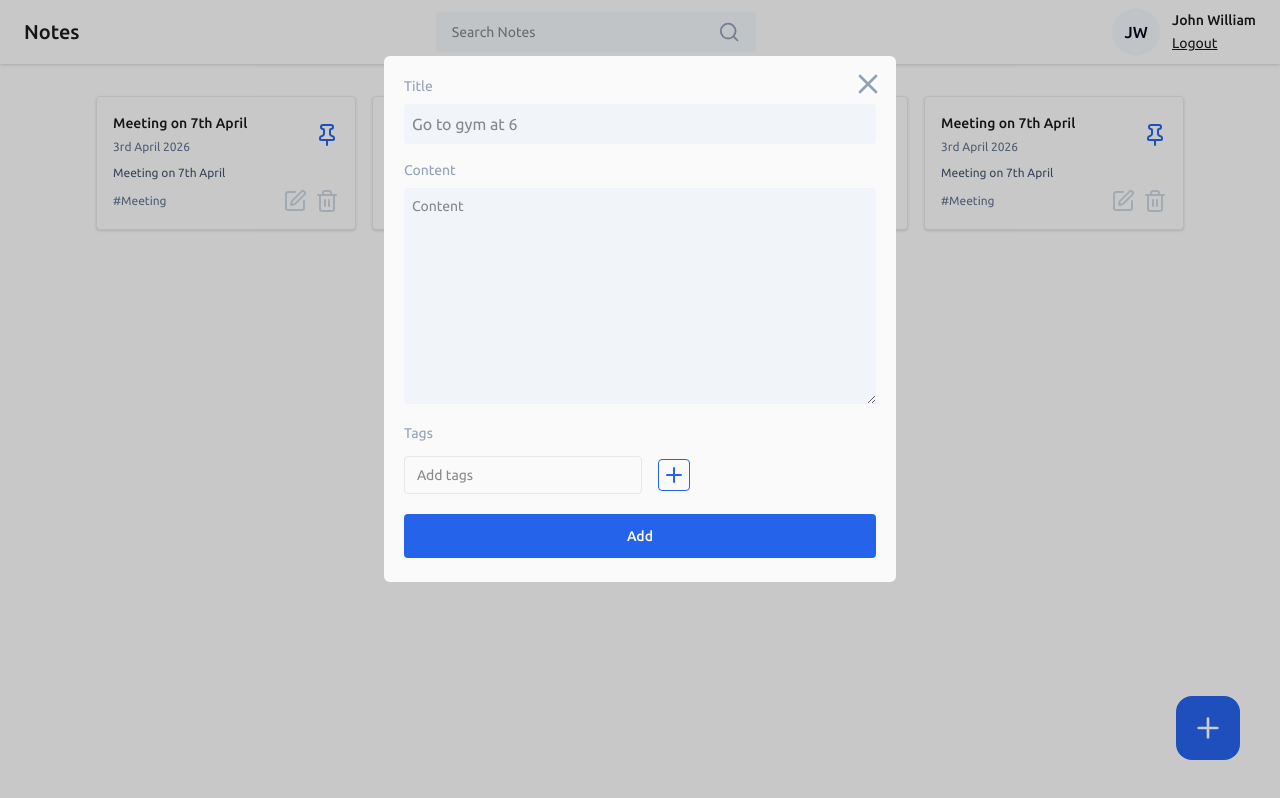
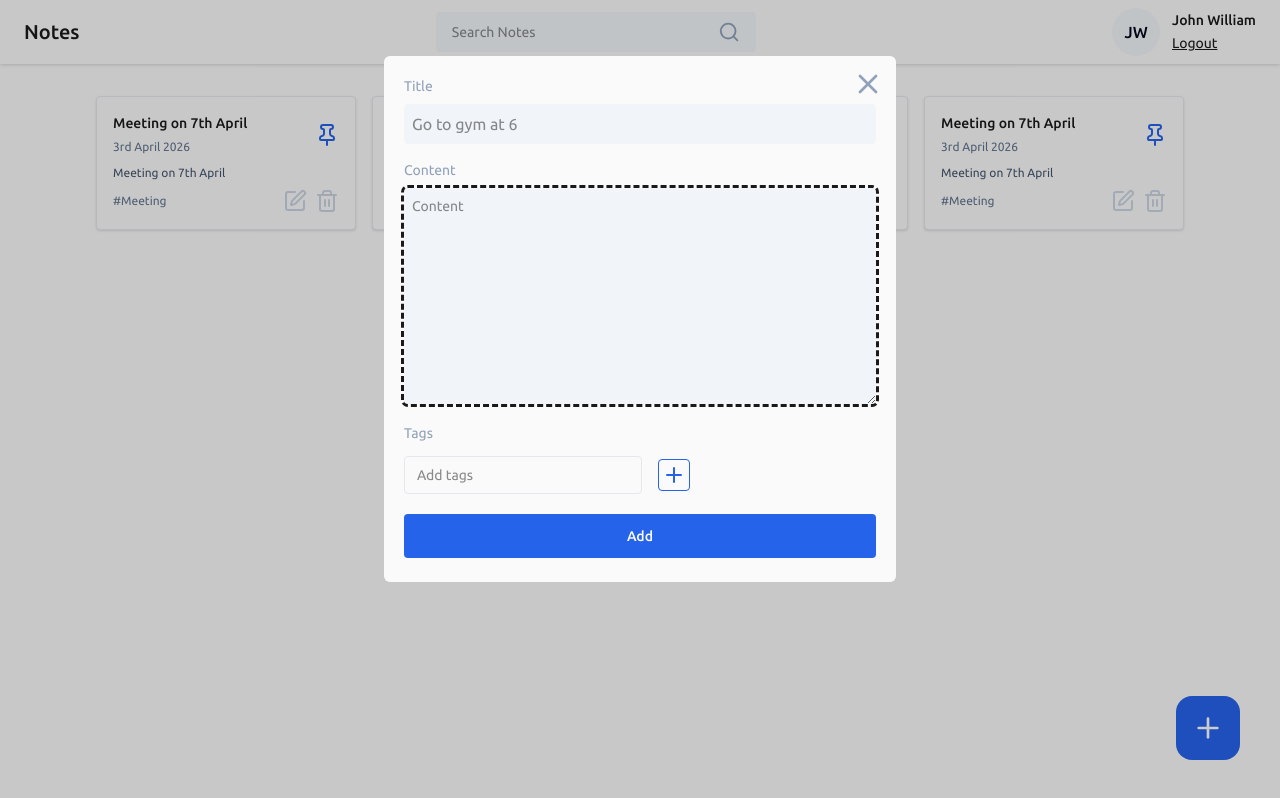
Before and after one commit to avicious/notes-app, a React (Vite) app in the folder frontend/: page /dashboard in a window 1280 px wide. Both pictures are taken after a click on the button 1208 px from the left and 728 px from the top of the page. Built offline with nearby package versions, Linux system fonts and the light colour scheme.

Commit message:
AddNotes CSS: Cleaning CSS for AddNotes

```diff
--- a/frontend/src/pages/Home/AddNotes.jsx
+++ b/frontend/src/pages/Home/AddNotes.jsx
@@ -62,7 +62,7 @@ const AddNotes = ({ noteData, type, onClose }) => {
         </label>
         <textarea
           id="content"
-          className="text-sm text-carbon outline-none bg-slate-100 p-2 rounded"
+          className="text-sm text-carbon outline-dashed bg-slate-100 p-2 rounded"
           placeholder="Content"
           rows={10}
           value={content}
```
